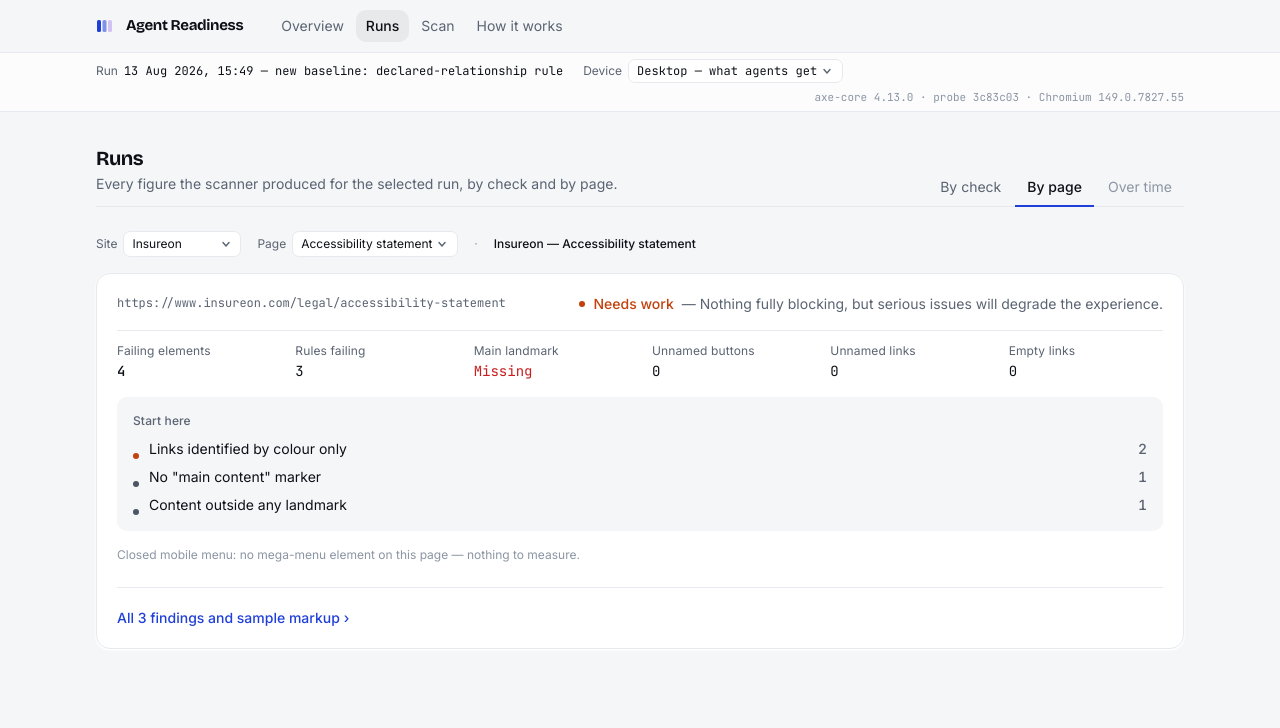
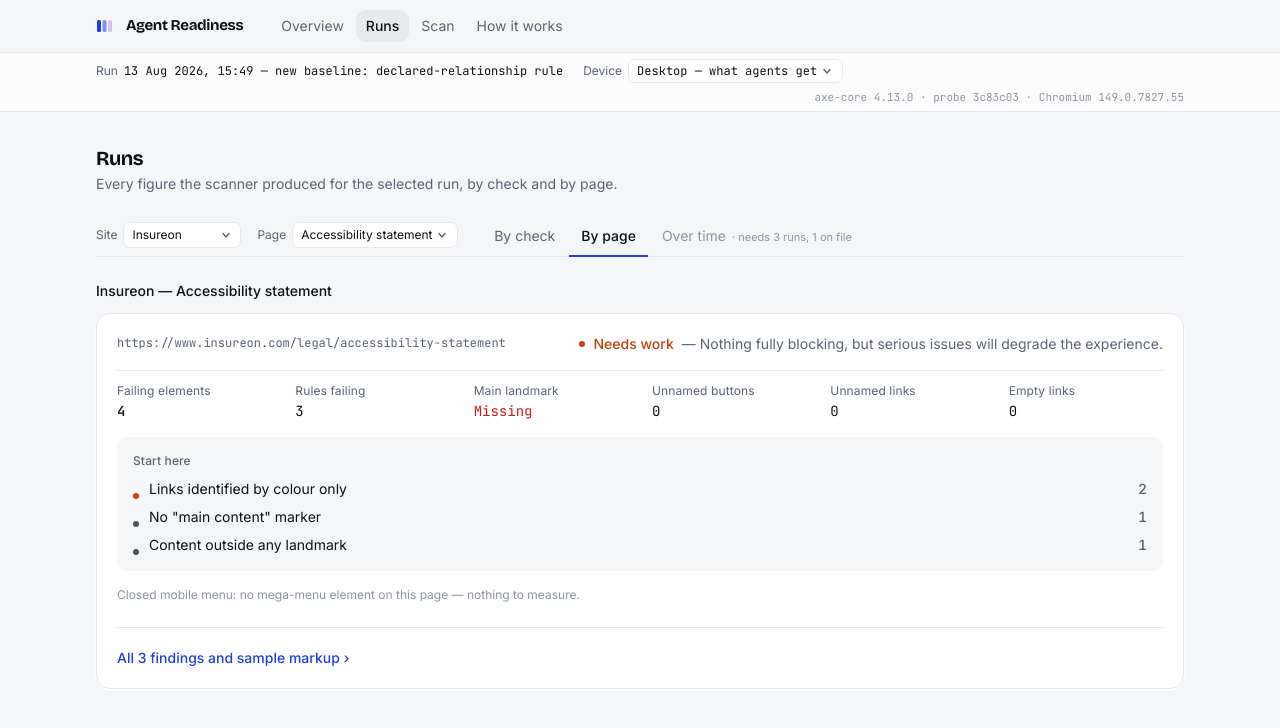
Before and after one commit to juanflores-ion/a11y-checker, a Next.js app: page /runs/pages/insureon/a11y-stmt in a window 1280 px wide. Shown: the top 728 px of the page. Built offline with nearby package versions, Linux system fonts and the light colour scheme.

Commit message:
Tidy the four cosmetic leftovers from the restructure

```diff
--- a/src/components/PageDetailClient.tsx
+++ b/src/components/PageDetailClient.tsx
@@ -32,8 +32,9 @@ export function PageDetailClient({
 
   return (
     <>
-      <RunsHeader />
-      <div className="mb-4 flex flex-wrap items-center gap-x-4 gap-y-2 text-xs text-muted">
+      <RunsHeader
+        aside={
+          <div className="flex flex-wrap items-center gap-x-4 gap-y-2 text-xs text-muted">
             <label className="flex items-center gap-1.5">
               Site
               <select className={selectClass} value={brand} onChange={(e) => router.push(`/runs/pages/${e.target.value}/${pageKey}`)}>
@@ -50,9 +51,10 @@ export function PageDetailClient({
                 ))}
               </select>
             </label>
-        <span className="text-faint">·</span>
-        <span className="font-medium text-ink">{BRAND_LABEL[brand]} — {PAGE_LABEL[pageKey] ?? pageKey}</span>
           </div>
+        }
+      />
+      <p className="mb-3 text-sm font-medium text-ink">{BRAND_LABEL[brand]} — {PAGE_LABEL[pageKey] ?? pageKey}</p>
 
       {!entry || !entry.present || !entry.result ? (
         <p className="text-sm text-muted">This page type wasn’t part of the selected run. Pick a different run in the bar above.</p>
--- a/src/components/RunsHeader.tsx
+++ b/src/components/RunsHeader.tsx
@@ -16,7 +16,7 @@ import { Tabs } from './ui/Tabs';
  */
 export const TREND_MIN_RUNS = 3;
 
-export function RunsHeader() {
+export function RunsHeader({ aside }: { aside?: React.ReactNode } = {}) {
   const pathname = usePathname() ?? '/runs';
   const { runs } = useRuns();
   const trendReady = runs.length >= TREND_MIN_RUNS;
@@ -26,7 +26,9 @@ export function RunsHeader() {
       title="Runs"
       description="Every figure the scanner produced for the selected run, by check and by page."
       aside={
-        <Tabs
+        <div className="flex flex-wrap items-end gap-x-6 gap-y-2">
+          {aside ? <div className="pb-2">{aside}</div> : null}
+          <Tabs
           ariaLabel="Run views"
           items={[
             { href: '/runs', label: 'By check', active: pathname === '/runs' || pathname === '/runs/' },
@@ -36,10 +38,11 @@ export function RunsHeader() {
               label: 'Over time',
               active: pathname.startsWith('/runs/trend'),
               disabled: !trendReady,
-              title: trendReady ? undefined : `Needs ${TREND_MIN_RUNS} runs — ${runs.length} on file`,
+              title: trendReady ? undefined : `needs ${TREND_MIN_RUNS} runs, ${runs.length} on file`,
             },
           ]}
-        />
+          />
+        </div>
       }
     />
   );
--- a/src/components/overview/IssuesTable.tsx
+++ b/src/components/overview/IssuesTable.tsx
@@ -59,7 +59,8 @@ export function IssuesTable({
         <h2 id="issues" className="text-sm font-semibold text-ink">
           What’s wrong, and what would fix it{' '}
           <span className="font-normal text-faint">
-            · {visible.length} issue{visible.length === 1 ? '' : 's'}, hardest-blocking first
+            · {visible.length} issue{visible.length === 1 ? '' : 's'}
+            {parked.length ? ` · ${parked.length} owned elsewhere` : ''}, hardest-blocking first
           </span>
         </h2>
         <SegmentedControl<SiteFilter>
--- a/src/components/overview/Scorecard.tsx
+++ b/src/components/overview/Scorecard.tsx
@@ -7,6 +7,7 @@ import { makeDelta, SCORECARD_GROUPS, type ScorecardRow } from '@/lib/aggregate'
 import { cellTone, formatCount } from '@/lib/format';
 import { BRAND_LABEL, BRANDS, type Brand } from '@/lib/model';
 import { DeltaChip } from '../Primitives';
+import { StatusDot } from '../ui/StatusDot';
 import { GroupRow, NumCell, Table, TBody, Td, Th, THead } from '../ui/Table';
 import type { OverviewBrandSnapshot } from './types';
 
@@ -100,7 +101,8 @@ export function Scorecard({
           <span className="text-faint">(volume — moves between scans)</span>
         </span>
         {failed > 0 ? (
-          <span className="text-critical">
+          <span className="text-muted">
+            <StatusDot tone="bad" className="mr-1.5" />
             {failed} page{failed === 1 ? '' : 's'} failed to load —{' '}
             <Link href="/runs/pages" className="underline underline-offset-2">
               By page
--- a/src/components/ui/Tabs.tsx
+++ b/src/components/ui/Tabs.tsx
@@ -4,7 +4,7 @@ export interface TabItem {
   href: string;
   label: string;
   active: boolean;
-  /** Rendered, not linked — with `title` saying why. Never hidden: a tab that vanishes reads as a bug. */
+  /** Rendered as a focusable, aria-disabled button with the reason visible beside the label. Never hidden: a tab that vanishes reads as a bug. */
   disabled?: boolean;
   title?: string;
 }
@@ -15,14 +15,16 @@ export function Tabs({ items, ariaLabel }: { items: TabItem[]; ariaLabel: string
     <nav aria-label={ariaLabel} className="-mb-px flex gap-0.5">
       {items.map((t) =>
         t.disabled ? (
-          <span
+          <button
             key={t.href}
+            type="button"
             aria-disabled="true"
             title={t.title}
             className="cursor-not-allowed border-b-2 border-transparent px-3 py-2 text-sm text-faint"
           >
             {t.label}
-          </span>
+            {t.title ? <span className="ml-1.5 text-[11px]">· {t.title}</span> : null}
+          </button>
         ) : (
           <Link
             key={t.href}
```
Lines whose indentation alone changed are shown as unchanged.
